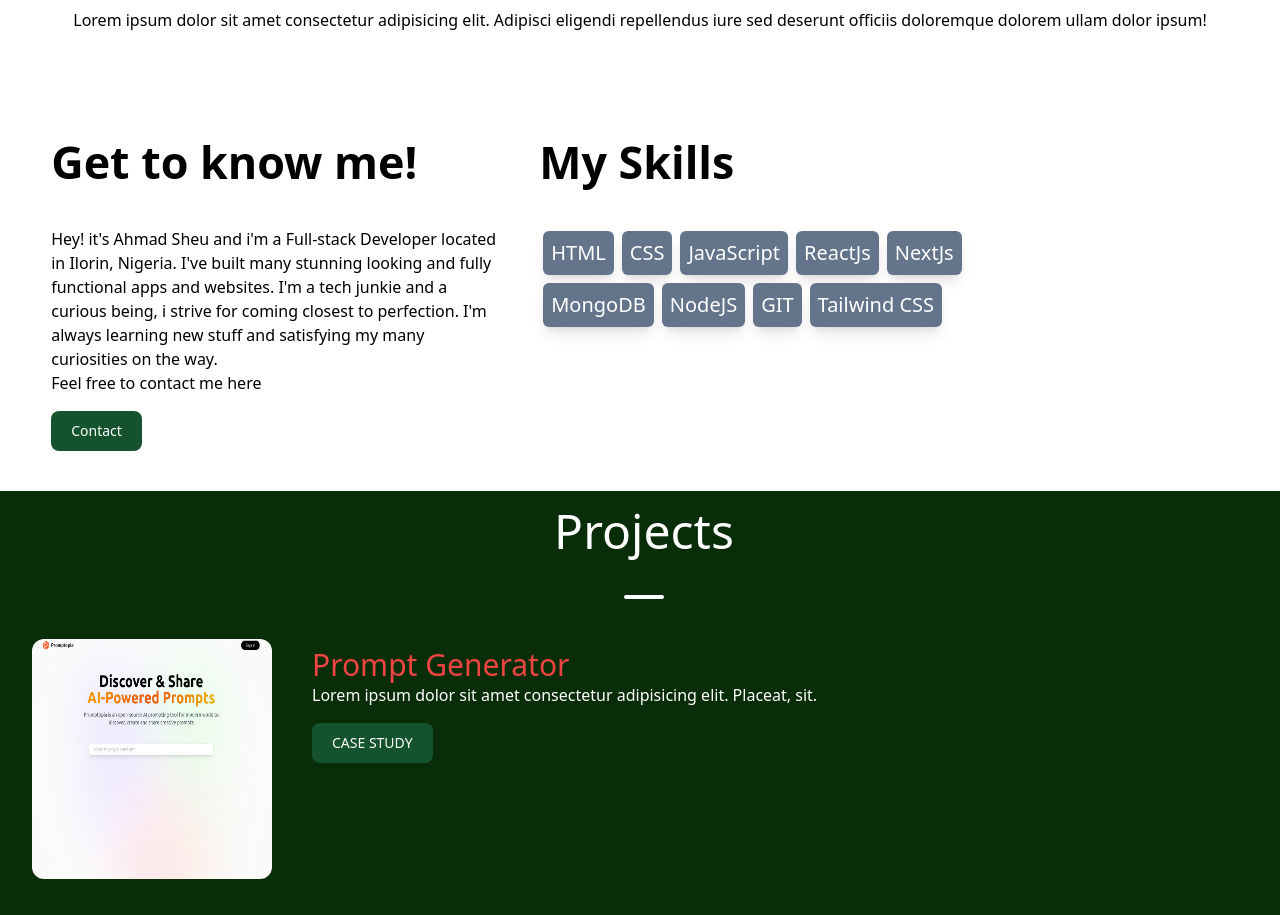
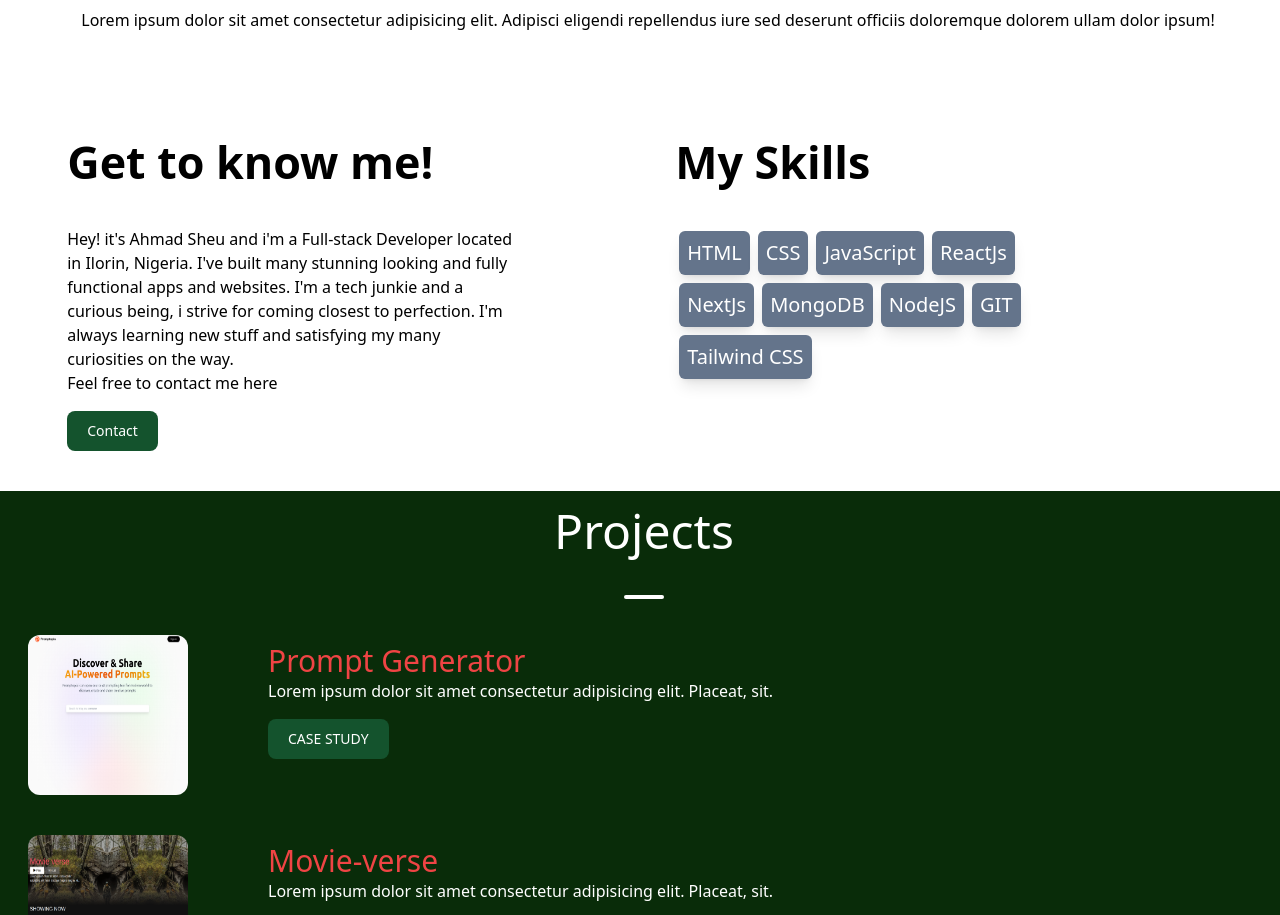
Before and after one commit to Bamzhie/portfolio, a React (Vite) app: page / in a window 1280 px wide. Shown: the part 1380-2295 px from the top of the page. Built offline with nearby package versions, Linux system fonts and the light colour scheme.

Commit message:
updating project section

```diff
--- a/src/App.jsx
+++ b/src/App.jsx
@@ -11,7 +11,7 @@ import {
 const App = () => {
   return (
     <BrowserRouter>
-      <div className="w-full">
+      <div className="">
         <Navbar />
         <Header />
         <About />
--- a/src/components/about/About.jsx
+++ b/src/components/about/About.jsx
@@ -16,9 +16,9 @@ const About = () => {
     <div>
       <div
         id="about"
-        className="about_bg text-center justify-center flex flex-col main-container"
+        className="about_bg text-center justify-center flex flex-col main-container pl-4"
       >
-        <div>
+        <div className="">
           <div className="text-2xl mt-8">
             <h1>ABOUT ME</h1>
           </div>
@@ -32,10 +32,12 @@ const About = () => {
           </p>
         </div>
 
-        <div className="mt-24">
-          <div className="flex xs:flex-col 56:flex-row xxxl:flex-col gap-10 mb-8">
+        <div className=" mt-24">
+          <div className="flex xs:flex-col 56:flex-row xxxl:flex-col md:gap-10 64:gap-40 mb-8">
             <div className="grid justify-center max-w-md md:text-left">
-              <h1 className="about__content-title">Get to know me!</h1>
+              <h1 className="about__content-title md:text-left sm:text-left xl:text-left">
+                Get to know me!
+              </h1>
               <p className="text-left">
                 Hey! it&#39;s Ahmad Sheu and i&#39;m a Full-stack Developer
                 located in Ilorin, Nigeria. I&#39;ve built many stunning looking
@@ -56,9 +58,9 @@ const About = () => {
             <div className="flex items-center justify-center xl:hidden ">
               <div className="w-40  rounded-full mt-8 mb-4 h-1 bg-"></div>
             </div>
-            <div className="md:text-left">
+            <div className="md:text-left sm:text-left xl:text-left">
               <h3 className="about__content-title ">My Skills</h3>
-              <div className="skills max-w-md">
+              <div className="skills max-w-sm">
                 {skills.map((e, i) => (
                   <ListOfSkills skills={e.skill} key={i} />
                 ))}
--- a/src/components/projects/Project.jsx
+++ b/src/components/projects/Project.jsx
@@ -4,18 +4,22 @@ import { HashLink as Link } from "react-router-hash-link";
 
 const ListOfProjects = ({ photo, text, link }) => {
   return (
-    <div className="p-6 flex gap-10">
+    <div className="px-5 py-5">
+      <div className="flex xs:flex-col 56:flex-row xxxl:flex-col md:gap-10 64:gap-20">
+        <div>
           <img
             src={photo}
             onClick={() => window.open(link, "_blank")}
             alt="projects"
-        className="rounded-xl w-60 h-60"
+            className="rounded-xl w-40 h-40"
           />
+        </div>
 
         <div className="">
           <p className="text-red-500 text-3xl mt-2">{text}</p>
           <p>
-          Lorem ipsum dolor sit amet consectetur adipisicing elit. Placeat, sit.
+            Lorem ipsum dolor sit amet consectetur adipisicing elit. Placeat,
+            sit.
           </p>
           <div>
             <Link to="#contact" smooth className="flex mt-4">
@@ -23,6 +27,7 @@ const ListOfProjects = ({ photo, text, link }) => {
                 CASE STUDY
               </button>
             </Link>
+          </div>
         </div>
       </div>
     </div>
@@ -38,8 +43,8 @@ const Project = () => {
           <div className="flex items-center justify-center">
             <div className="w-10 rounded-full mt-6 mb-4 h-1 bg-white"></div>
           </div>
-          <div className="sm:container">
-            <div>
+          <div className="">
+            <div className="">
               {projects.map((e, i) => (
                 <ListOfProjects
                   link={e.link}
--- a/src/components/projects/project.css
+++ b/src/components/projects/project.css
@@ -2,10 +2,6 @@
   background-color: #45567d;
 }
 
-.project_img {
-  width: 40px;
-  height: 40px;
-}
 .project_bg {
   background-color: rgb(9, 44, 9);
 }
```
Lines whose indentation alone changed are shown as unchanged.
